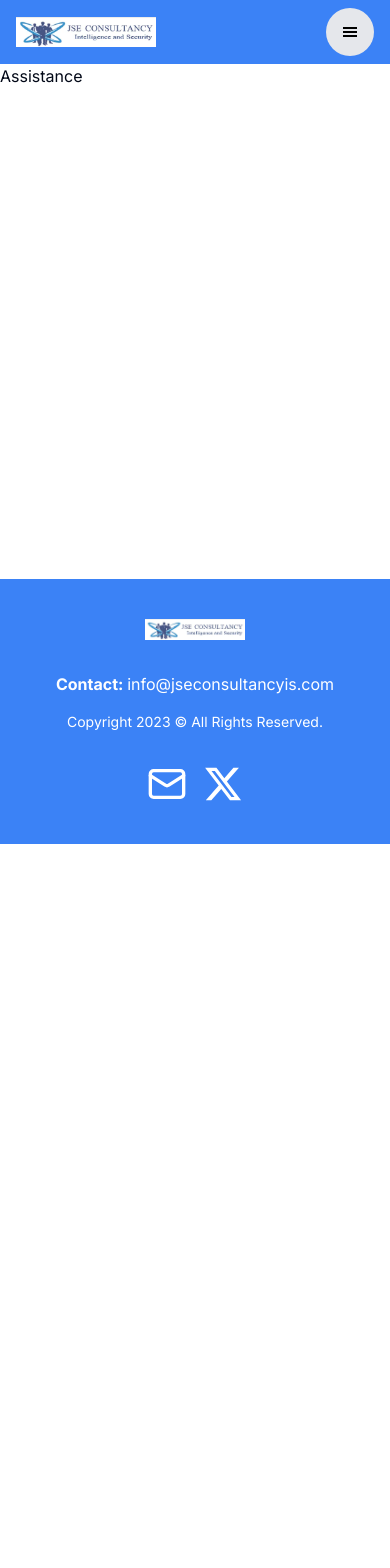
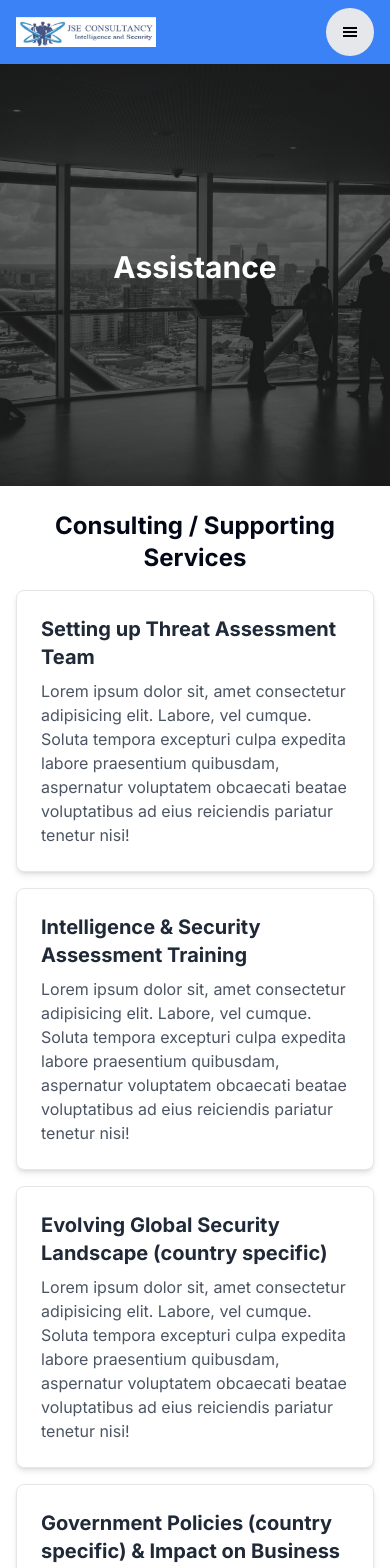
Before and after one commit to jaedag/jse-consultancy, a Next.js app: page /assistance in a window 390 px wide. Shown: the top 1568 px of the page. Before the commit the page ends 844 px from the top, so only its background shows below. Built offline with nearby package versions, Linux system fonts and the light colour scheme.

Commit message:
ui:add service cards to service pages

```diff
--- a/src/app/advisory/page.tsx
+++ b/src/app/advisory/page.tsx
@@ -1,7 +1,65 @@
+import GridLayout from "@/components/grid-layout"
+import HeroBackground from "@/components/hero-background"
+import MaxWidthWrapper from "@/components/max-width-wrapper"
+import ServiceCard from "@/components/service-card"
+import SlideInText from "@/components/ui/slide-in-text"
+import SlideRight from "@/components/ui/slide-right"
+
+const data = [
+    {
+        heading: "Political",
+        description: "Lorem ipsum dolor sit, amet consectetur adipisicing elit. Labore, vel cumque. Soluta tempora excepturi culpa expedita labore praesentium quibusdam, aspernatur voluptatem obcaecati beatae voluptatibus ad eius reiciendis pariatur tenetur nisi!"
+    },
+    {
+        heading: "Economic",
+        description: "Lorem ipsum dolor sit, amet consectetur adipisicing elit. Labore, vel cumque. Soluta tempora excepturi culpa expedita labore praesentium quibusdam, aspernatur voluptatem obcaecati beatae voluptatibus ad eius reiciendis pariatur tenetur nisi!"
+    },
+    {
+        heading: "Social",
+        description: "Lorem ipsum dolor sit, amet consectetur adipisicing elit. Labore, vel cumque. Soluta tempora excepturi culpa expedita labore praesentium quibusdam, aspernatur voluptatem obcaecati beatae voluptatibus ad eius reiciendis pariatur tenetur nisi!"
+    },
+    {
+        heading: "Technological",
+        description: "Lorem ipsum dolor sit, amet consectetur adipisicing elit. Labore, vel cumque. Soluta tempora excepturi culpa expedita labore praesentium quibusdam, aspernatur voluptatem obcaecati beatae voluptatibus ad eius reiciendis pariatur tenetur nisi!"
+    },
+    {
+        heading: "Environmental",
+        description: "Lorem ipsum dolor sit, amet consectetur adipisicing elit. Labore, vel cumque. Soluta tempora excepturi culpa expedita labore praesentium quibusdam, aspernatur voluptatem obcaecati beatae voluptatibus ad eius reiciendis pariatur tenetur nisi!"
+    },
+    {
+        heading: "Legal",
+        description: "Lorem ipsum dolor sit, amet consectetur adipisicing elit. Labore, vel cumque. Soluta tempora excepturi culpa expedita labore praesentium quibusdam, aspernatur voluptatem obcaecati beatae voluptatibus ad eius reiciendis pariatur tenetur nisi!"
+    },
+    {
+        heading: "Organisational",
+        description: "Lorem ipsum dolor sit, amet consectetur adipisicing elit. Labore, vel cumque. Soluta tempora excepturi culpa expedita labore praesentium quibusdam, aspernatur voluptatem obcaecati beatae voluptatibus ad eius reiciendis pariatur tenetur nisi!"
+    },
+
+]
+
+
 export default function Advisory() {
     return (
         <section className="w-full grow">
-            <h1>Advisory</h1>
+            <HeroBackground>
+                <MaxWidthWrapper>
+                    <div className="text-3xl md:text-7xl font-bold text-center mb-4">
+                        Advisory
+                    </div>
+                </MaxWidthWrapper>
+            </HeroBackground>
+            <MaxWidthWrapper>
+                <SlideInText>
+                <h1 className="text-2xl md:text-5xl font-bold text-center mt-6 md:mt-12 mb-4">Sub-Saharan Africa Affairs Specialism</h1>
+                </SlideInText>
+                <GridLayout>
+                    {data.map((item, idx) => (
+                            <SlideRight key={idx}>
+                            <ServiceCard heading={item.heading} description={item.description} />
+                            </SlideRight>
+                    ))}
+                </GridLayout>
+            </MaxWidthWrapper>
         </section>
     )
 }
--- a/src/app/assessment/page.tsx
+++ b/src/app/assessment/page.tsx
@@ -1,7 +1,50 @@
+import GridLayout from "@/components/grid-layout"
+import HeroBackground from "@/components/hero-background"
+import MaxWidthWrapper from "@/components/max-width-wrapper"
+import ServiceCard from "@/components/service-card"
+import SlideInText from "@/components/ui/slide-in-text"
+import SlideRight from "@/components/ui/slide-right"
+
+const data = [
+    {
+        heading: "Operational",
+        description: "Lorem ipsum dolor sit, amet consectetur adipisicing elit. Labore, vel cumque. Soluta tempora excepturi culpa expedita labore praesentium quibusdam, aspernatur voluptatem obcaecati beatae voluptatibus ad eius reiciendis pariatur tenetur nisi!"
+    },
+    {
+        heading: "Tactical",
+        description: "Lorem ipsum dolor sit, amet consectetur adipisicing elit. Labore, vel cumque. Soluta tempora excepturi culpa expedita labore praesentium quibusdam, aspernatur voluptatem obcaecati beatae voluptatibus ad eius reiciendis pariatur tenetur nisi!"
+    },
+    {
+        heading: "Strategic",
+        description: "Lorem ipsum dolor sit, amet consectetur adipisicing elit. Labore, vel cumque. Soluta tempora excepturi culpa expedita labore praesentium quibusdam, aspernatur voluptatem obcaecati beatae voluptatibus ad eius reiciendis pariatur tenetur nisi!"
+    },
+
+]
+
+
+
 export default function Assessment() {
     return (
-        <div>
-            <h1>Assessment</h1>
-        </div>
+        <section className="w-full grow">
+            <HeroBackground>
+                <MaxWidthWrapper>
+                    <div className="text-3xl md:text-7xl font-bold text-center mb-4">
+                        Assessment
+                    </div>
+                </MaxWidthWrapper>
+            </HeroBackground>
+            <MaxWidthWrapper>
+                <SlideInText>
+                <h1 className="text-2xl md:text-5xl font-bold text-center mt-6 md:mt-12 mb-4">Intelligence & Threat assessment</h1>
+                </SlideInText>
+                <GridLayout>
+                    {data.map((item, idx) => (
+                            <SlideRight key={idx}>
+                            <ServiceCard heading={item.heading} description={item.description} />
+                            </SlideRight>
+                    ))}
+                </GridLayout>
+            </MaxWidthWrapper>
+        </section>
     )
 }
--- a/src/app/assistance/page.tsx
+++ b/src/app/assistance/page.tsx
@@ -1,7 +1,54 @@
+import GridLayout from "@/components/grid-layout"
+import HeroBackground from "@/components/hero-background"
+import MaxWidthWrapper from "@/components/max-width-wrapper"
+import ServiceCard from "@/components/service-card"
+import SlideInText from "@/components/ui/slide-in-text"
+import SlideRight from "@/components/ui/slide-right"
+
+const data = [
+    {
+        heading: "Setting up Threat Assessment Team",
+        description: "Lorem ipsum dolor sit, amet consectetur adipisicing elit. Labore, vel cumque. Soluta tempora excepturi culpa expedita labore praesentium quibusdam, aspernatur voluptatem obcaecati beatae voluptatibus ad eius reiciendis pariatur tenetur nisi!"
+    },
+    {
+        heading: "Intelligence & Security Assessment Training",
+        description: "Lorem ipsum dolor sit, amet consectetur adipisicing elit. Labore, vel cumque. Soluta tempora excepturi culpa expedita labore praesentium quibusdam, aspernatur voluptatem obcaecati beatae voluptatibus ad eius reiciendis pariatur tenetur nisi!"
+    },
+    {
+        heading: "Evolving Global Security Landscape (country specific)",
+        description: "Lorem ipsum dolor sit, amet consectetur adipisicing elit. Labore, vel cumque. Soluta tempora excepturi culpa expedita labore praesentium quibusdam, aspernatur voluptatem obcaecati beatae voluptatibus ad eius reiciendis pariatur tenetur nisi!"
+    },
+    {
+        heading: "Government Policies (country specific) & Impact on Business Activities",
+        description: "Lorem ipsum dolor sit, amet consectetur adipisicing elit. Labore, vel cumque. Soluta tempora excepturi culpa expedita labore praesentium quibusdam, aspernatur voluptatem obcaecati beatae voluptatibus ad eius reiciendis pariatur tenetur nisi!"
+    },
+
+]
+
+
+
 export default function Assistance() {
     return (
-        <div>
-            <h1>Assistance</h1>
-        </div>
+        <section className="w-full grow">
+            <HeroBackground>
+                <MaxWidthWrapper>
+                    <div className="text-3xl md:text-7xl font-bold text-center mb-4">
+                    Assistance
+                    </div>
+                </MaxWidthWrapper>
+            </HeroBackground>
+            <MaxWidthWrapper>
+                <SlideInText>
+                <h1 className="text-2xl md:text-5xl font-bold text-center mt-6 md:mt-12 mb-4">Consulting / Supporting Services</h1>
+                </SlideInText>
+                <GridLayout>
+                    {data.map((item, idx) => (
+                            <SlideRight key={idx}>
+                            <ServiceCard heading={item.heading} description={item.description} />
+                            </SlideRight>
+                    ))}
+                </GridLayout>
+            </MaxWidthWrapper>
+        </section>
     )
 }
--- a/src/app/page.tsx
+++ b/src/app/page.tsx
@@ -3,7 +3,7 @@ import HeroBackground from '@/components/hero-background'
 import ImageCard from '@/components/image-card'
 import MaxWidthWrapper from '@/components/max-width-wrapper'
 import { Quote } from '@/components/quote'
-import SlideInText from '@/components/slide-in-text'
+import SlideInText from '@/components/ui/slide-in-text'
 import { TextGenerateEffect } from '@/components/ui/text-generate-effect'
 import Link from 'next/link'
 
--- /dev/null
+++ b/src/components/grid-layout.tsx
@@ -0,0 +1,8 @@
+
+export default function GridLayout({children}: {children: React.ReactNode}) {
+    return (
+        <div className="grid grid-cols-[repeat(auto-fit,minmax(300px,1fr))] gap-4 mb-4">
+            {children}
+      </div>
+         )
+}
--- a/src/components/hero-background.tsx
+++ b/src/components/hero-background.tsx
@@ -1,5 +1,5 @@
 'use client'
-import SlideInText from './slide-in-text'
+import SlideInText from './ui/slide-in-text'
 
 export default function HeroBackground({
   children,
--- a/src/components/quote.tsx
+++ b/src/components/quote.tsx
@@ -1,7 +1,7 @@
 'use client'
 import React from 'react'
 import MaxWidthWrapper from './max-width-wrapper'
-import SlideInText from './slide-in-text'
+import SlideInText from './ui/slide-in-text'
 
 export function Quote({ children }: { children: React.ReactNode }) {
   return (
--- /dev/null
+++ b/src/components/service-card.tsx
@@ -0,0 +1,13 @@
+
+export default function ServiceCard({heading, description}: {heading: string, description: string}) {
+    return (
+        <div className="max-w-sm md:max-w-[500px] md:w-[300px]  mx-auto bg-white shadow-md rounded-lg overflow-hidden border border-gray-200">
+            <div className="p-6">
+                <h2 className="text-xl font-bold text-gray-800 mb-2">{heading}</h2>
+                <p className="text-gray-600">
+                    {description}
+                </p>
+            </div>
+        </div>
+    )
+}
--- /dev/null
+++ b/src/components/ui/slide-right.tsx
@@ -0,0 +1,18 @@
+"use client"
+import { motion } from "framer-motion";
+
+export default function SlideRight({children}: {children: React.ReactNode}) {
+    return (
+        <motion.div
+        initial={{ opacity: 0, x: 10, y: 20 }}
+        whileInView={{ opacity: 1, x: 0, y: 0 }}
+        transition={{
+          delay: 0.2,
+          duration: 0.8,
+          ease: "easeInOut",
+        }}
+      >
+        {children}
+        </motion.div>
+    )
+}
```
Also changed, not shown: src/components/ui/slide-in-text.tsx (renamed from src/components/slide-in-text.tsx).
